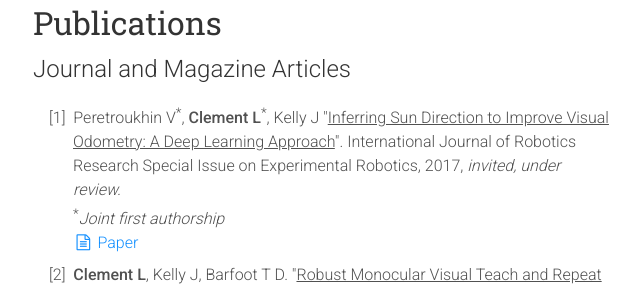
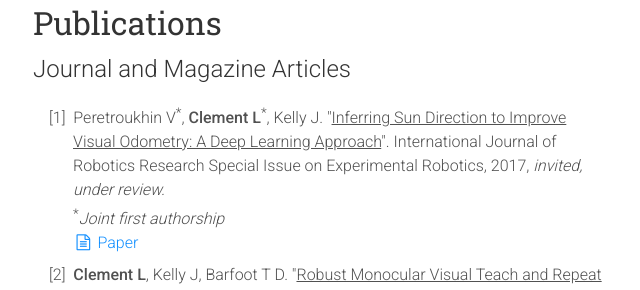
Before and after one commit to leeclemnet/leeclemnet.github.io, a Jekyll site: the page built from publications.md, in a window 1280 px wide. Shown: the part 177-467 px from the top of the page, without its empty margins (319-959 px from the left). Built offline with Jekyll 4.4.1, drawn with Linux system fonts in a browser that asks for light colours; nearby versions of some CDN libraries.

Commit message:
Updated icra paper

```diff
--- a/publications.md
+++ b/publications.md
@@ -11,7 +11,7 @@ sitemap:
 <h2>Journal and Magazine Articles</h2>
 <ol class="start">
 
-<li> Peretroukhin V<sup>*</sup>, <b>Clement L</b><sup>*</sup>, Kelly J "<u>Inferring Sun Direction to Improve Visual Odometry: A Deep Learning Approach</u>". International Journal of Robotics Research Special Issue on Experimental Robotics, 2017, <i>invited, under review.</i> <br/>
+<li> Peretroukhin V<sup>*</sup>, <b>Clement L</b><sup>*</sup>, Kelly J. "<u>Inferring Sun Direction to Improve Visual Odometry: A Deep Learning Approach</u>". International Journal of Robotics Research Special Issue on Experimental Robotics, 2017, <i>invited, under review.</i> <br/>
 <sup>*</sup><i>Joint first authorship</i><br/>
 <a href="{{ site.url }}/assets/docs/ijrr2017_sunBCNNVO_paper.pdf"><i class="fa fa-file-text-o fa-fw"></i> Paper</a>
 </li>
```
Also changed, not shown: Gemfile.lock, 1 other file.
